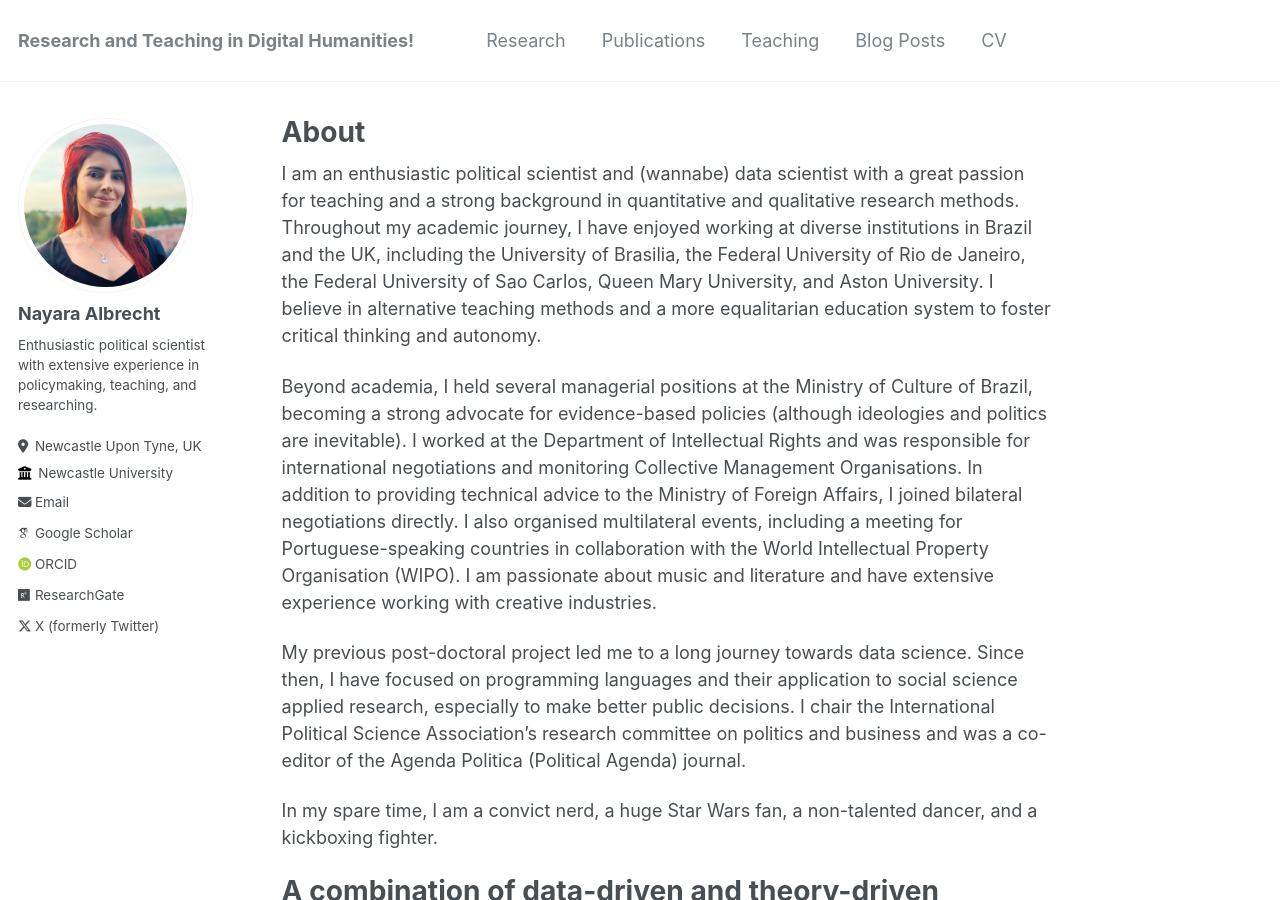
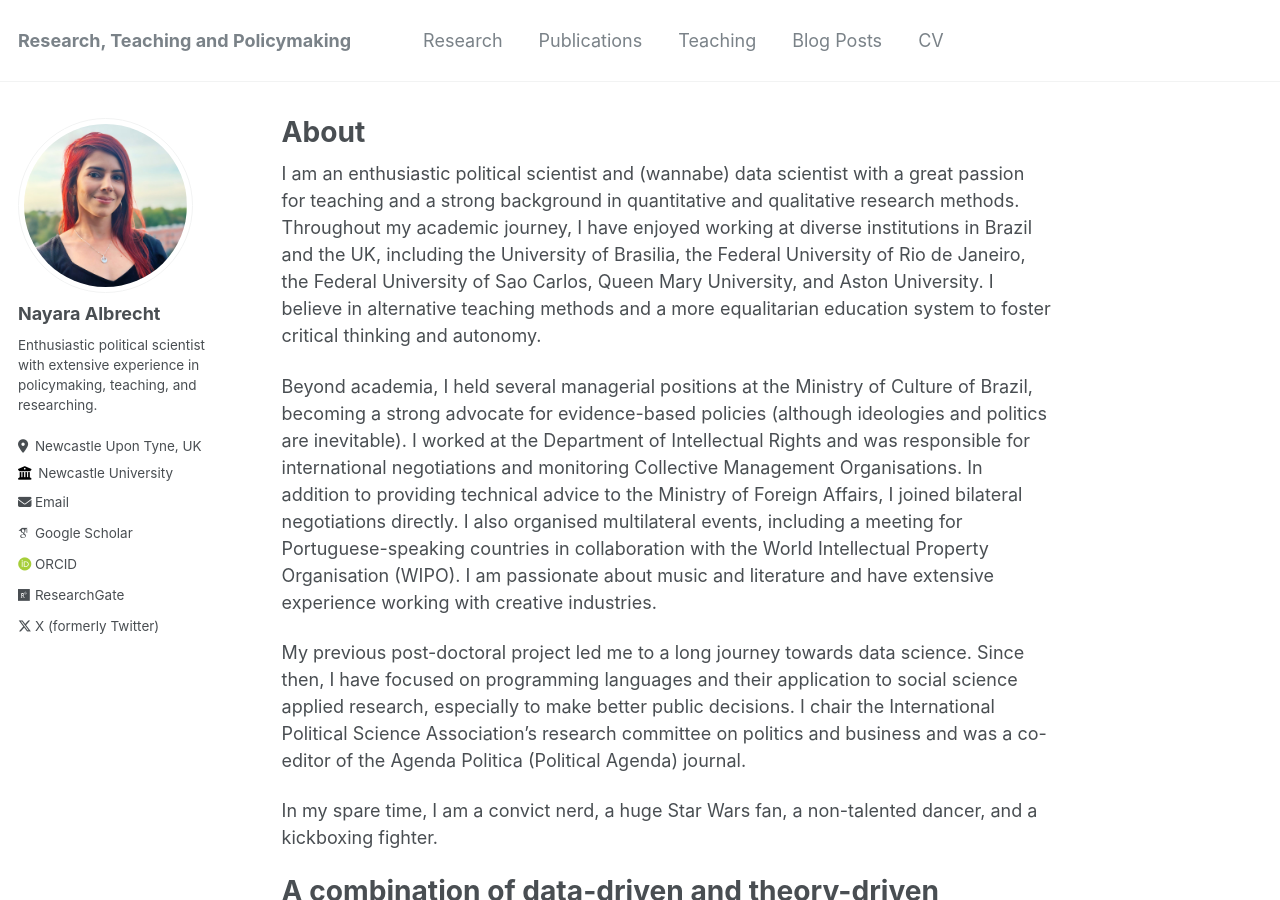
Before and after one commit to nayalbrecht/nayalbrecht.github.io, a Jekyll site: the page built from _pages/about.md, in a window 1280 px wide and 900 px high. Built offline with Jekyll 4.4.1, drawn with Linux system fonts in a browser that asks for light colours; some web fonts are replaced.

Commit message:
Update _config.yml

```diff
--- a/_config.yml
+++ b/_config.yml
@@ -8,13 +8,13 @@
 
 # Basic Site Settings
 locale                   : "en-UK"
-title                    : "Research and Teaching in Digital Humanities!"
+title                    : "Research, Teaching and Policymaking"
 title_separator          : "-"
 name                     : &name "Nayara Albrecht"
 description              : &description "Political scientist, wannabe data scientist, dancer, and fighter in free time"
-url                      : https://fierycherry.github.io # the base hostname & protocol for your site e.g. "https://mmistakes.github.io"
+url                      : https://nayalbrecht.github.io # the base hostname & protocol for your site e.g. "https://mmistakes.github.io"
 baseurl                  : "" # the subpath of your site, e.g. "/blog"
-repository               : "fierycherry/fierycherry.github.io"
+repository               : "nayalbrecht/nayalbrecht.github.io"
 
 # Site Author - The following control what appear as part of the author content on the side bar.
 #               If a field is blank the icon and link will not appear, otherwise it will be shown.
```
